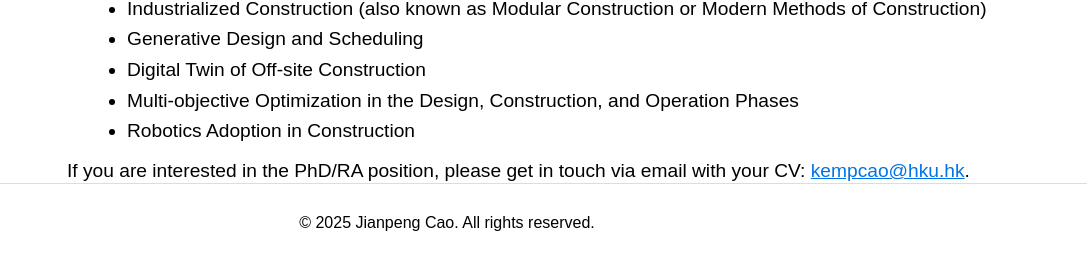
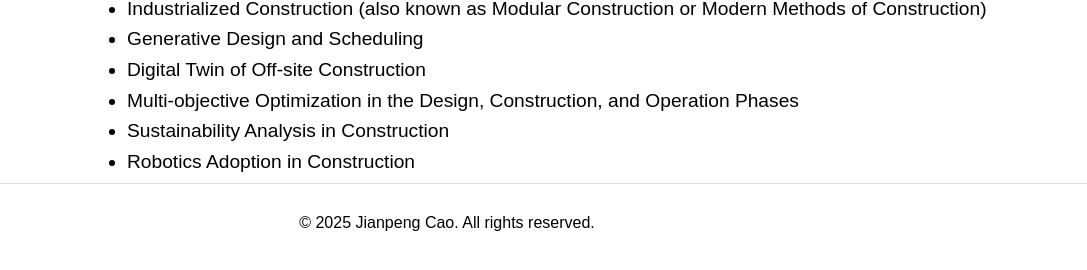
Before and after one commit to kempcao/kempcao.github.io, a plain HTML site: page index.html in a window 1280 px wide. Shown: the part 538-808 px from the top of the page, 193-1280 px from the left. Drawn offline with Linux system fonts and the light colour scheme.

Commit message:
Update index.html

```diff
--- a/index.html
+++ b/index.html
@@ -47,6 +47,7 @@
                     <li>Generative Design and Scheduling</li>
                     <li>Digital Twin of Off-site Construction</li>
                     <li>Multi-objective Optimization in the Design, Construction, and Operation Phases</li>
+                    <li>Sustainability Analysis in Construction</li>
                     <li>Robotics Adoption in Construction</li>
                 </ul>
                 <p style="font-size: 1.2em; margin-top: -10px;">
```
